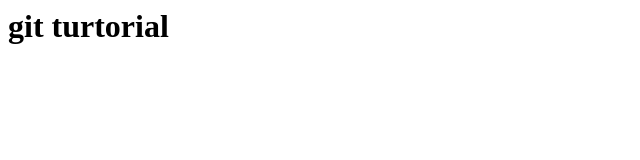
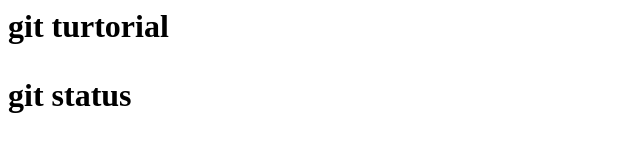
Before and after one commit to pA-g1/git_tutorial, a plain HTML site: page index.html in a window 1280 px wide. Shown: the whole page, without its empty margins (0-640 px from the left). Drawn offline with Linux system fonts and the light colour scheme.

Commit message:
add "git status" command

```diff
--- a/index.html
+++ b/index.html
@@ -1 +1,2 @@
 <h1>git turtorial<h1>
+<p>git status<p>
```
